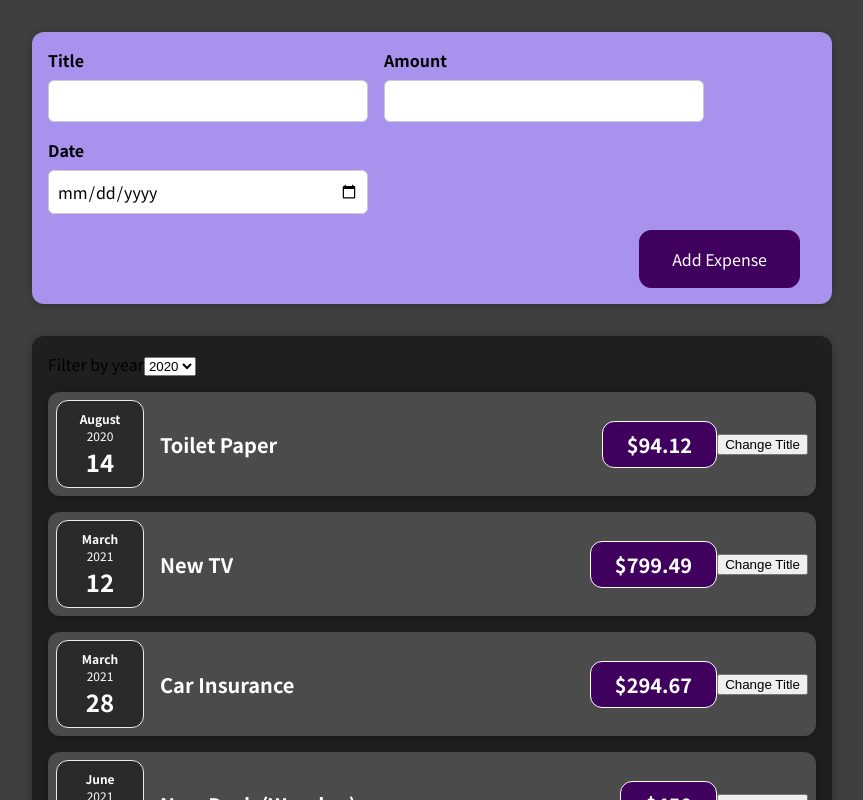
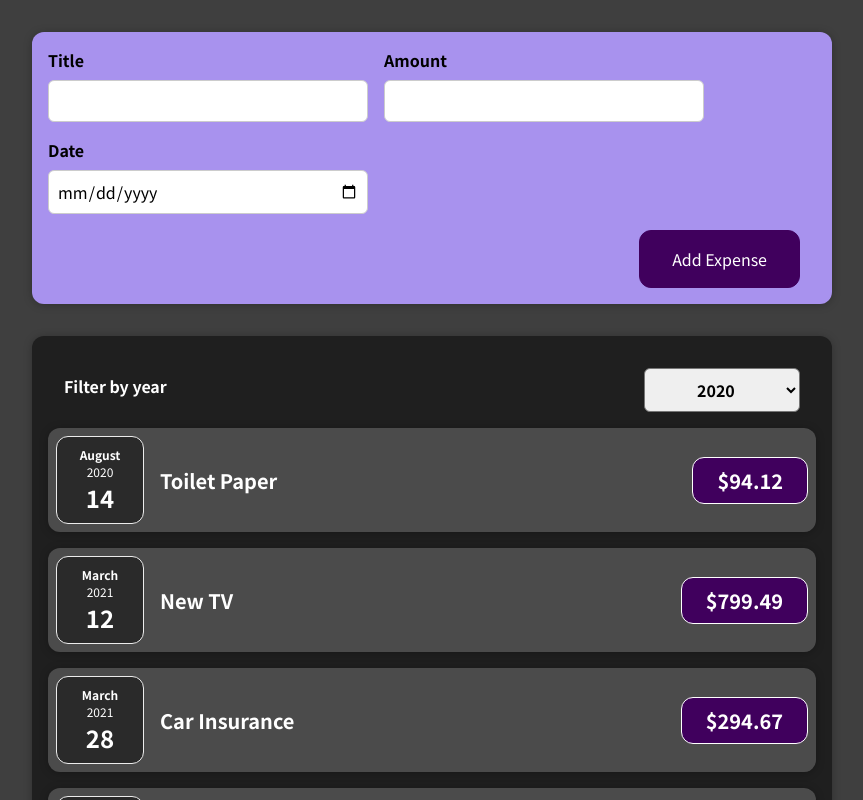
Before and after one commit to devBayo/react-complete-guide, a React (Create React App) app: page / in a window 1280 px wide. Shown: the top 800 px of the page, without its empty margins (208-1071 px from the left). Built offline with nearby package versions, Linux system fonts and the light colour scheme.

Commit message:
React-State-&-Working-with-events final code

```diff
--- a/src/components/Expenses/ExpenseItem.jsx
+++ b/src/components/Expenses/ExpenseItem.jsx
@@ -1,26 +1,15 @@
-import { useState } from 'react';
 import './ExpenseItem.css';
 import Card from '../UI/Card';
 import ExpenseDate from './ExpenseDate';
 
 const ExpenseItem = props => {
-  const [title, setTitle] = useState(props.title);
-
-  console.log('ExpenseItem evaluated by React');
-
-  const clickHandler = () => {
-    setTitle('Updated');
-    console.log(title);
-  };
-
   return (
     <Card className="expense-item">
       <ExpenseDate date={props.date} />
       <div className="expense-item__description">
-        <h2>{title}</h2>
+        <h2>{props.title}</h2>
         <div className="expense-item__price">${props.amount}</div>
       </div>
-      <button onClick={clickHandler}>Change Title</button>
     </Card>
   );
 };
--- a/src/components/Expenses/ExpensesFilter.css
+++ b/src/components/Expenses/ExpensesFilter.css
@@ -0,0 +1,24 @@
+.expenses-filter {
+  color: white;
+  padding: 0 1rem;
+}
+
+.expenses-filter__control {
+  display: flex;
+  width: 100%;
+  align-items: center;
+  justify-content: space-between;
+  margin: 1rem 0;
+}
+
+.expenses-filter label {
+  font-weight: bold;
+  margin-bottom: 0.5rem;
+}
+
+.expenses-filter select {
+  font: inherit;
+  padding: 0.5rem 3rem;
+  font-weight: bold;
+  border-radius: 6px;
+}
```
